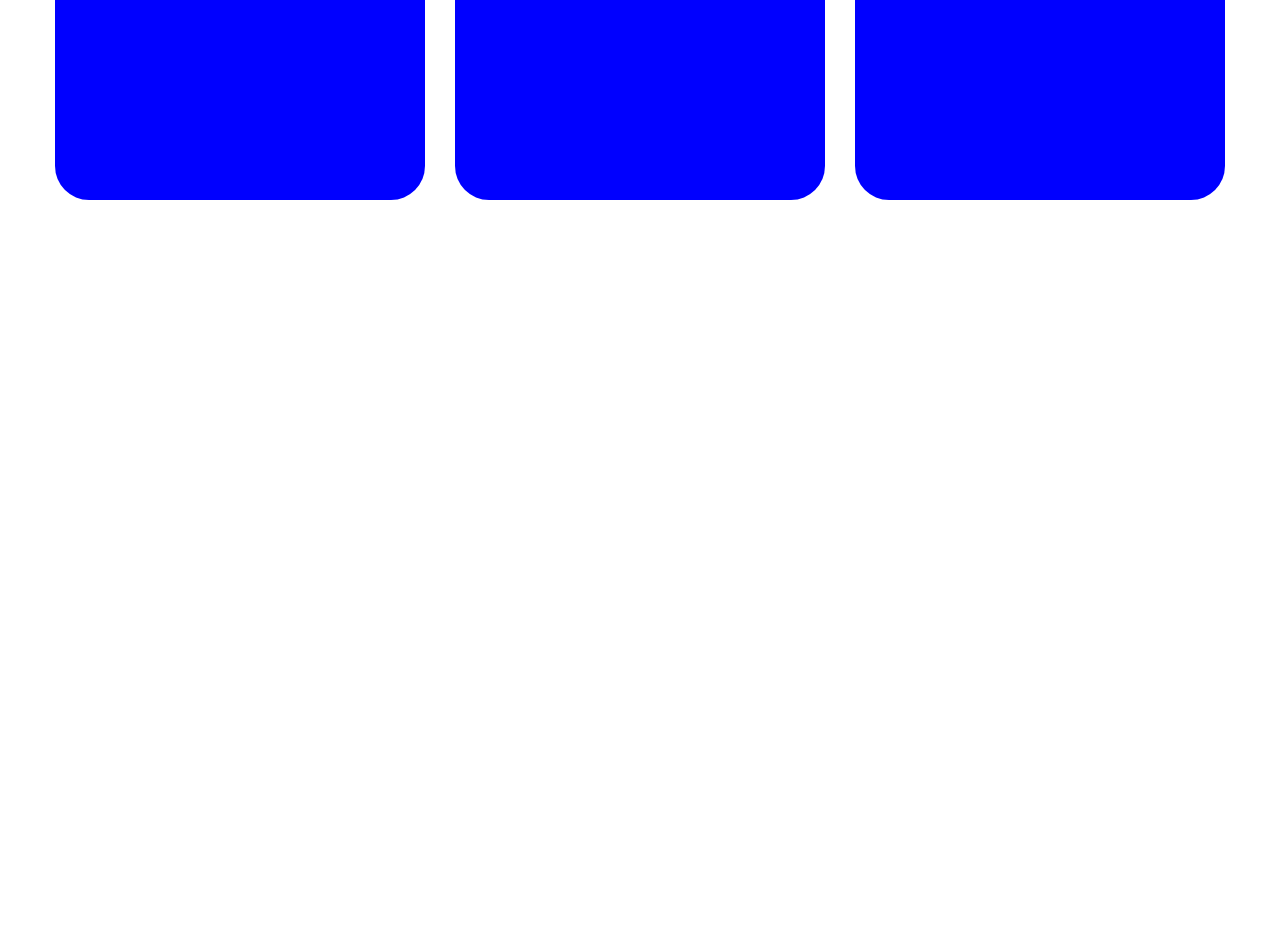
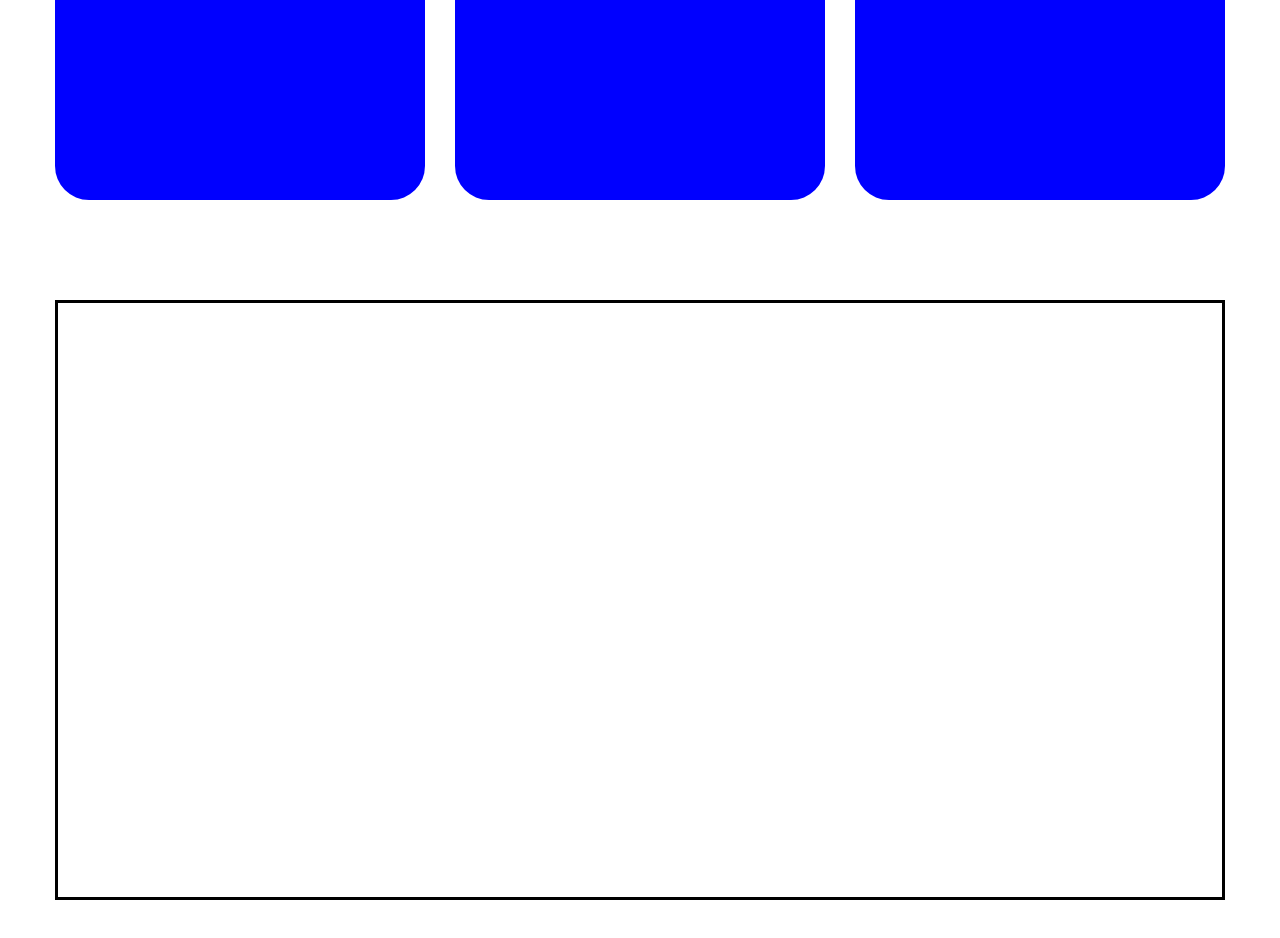
Before and after one commit to Kaxramonovravshan/g4-stable, a plain HTML site: page index.html in a window 1280 px wide. Shown: the part 684-1622 px from the top of the page. Before the commit the page ends 984 px from the top, so only its background shows below. Drawn offline with Linux system fonts and the light colour scheme.

Commit message:
man sec3 yasadim

```diff
--- a/index.html
+++ b/index.html
@@ -23,6 +23,10 @@
            <div></div>
         </div>
 
+        <div class="sec3">
+
+        </div>
+
     </div>
 
 
--- a/main.css
+++ b/main.css
@@ -30,3 +30,14 @@
   background-color: blue;
   border-radius: 34px;
 }
+
+.sec3{
+  max-width: 1170px;
+  height: 600px;
+  margin: 0 auto 100px;
+  border: 3px solid;
+  display: flex;
+  justify-content: space-between;
+  flex-wrap: wrap;
+  gap: 40px 0;
+}
```
